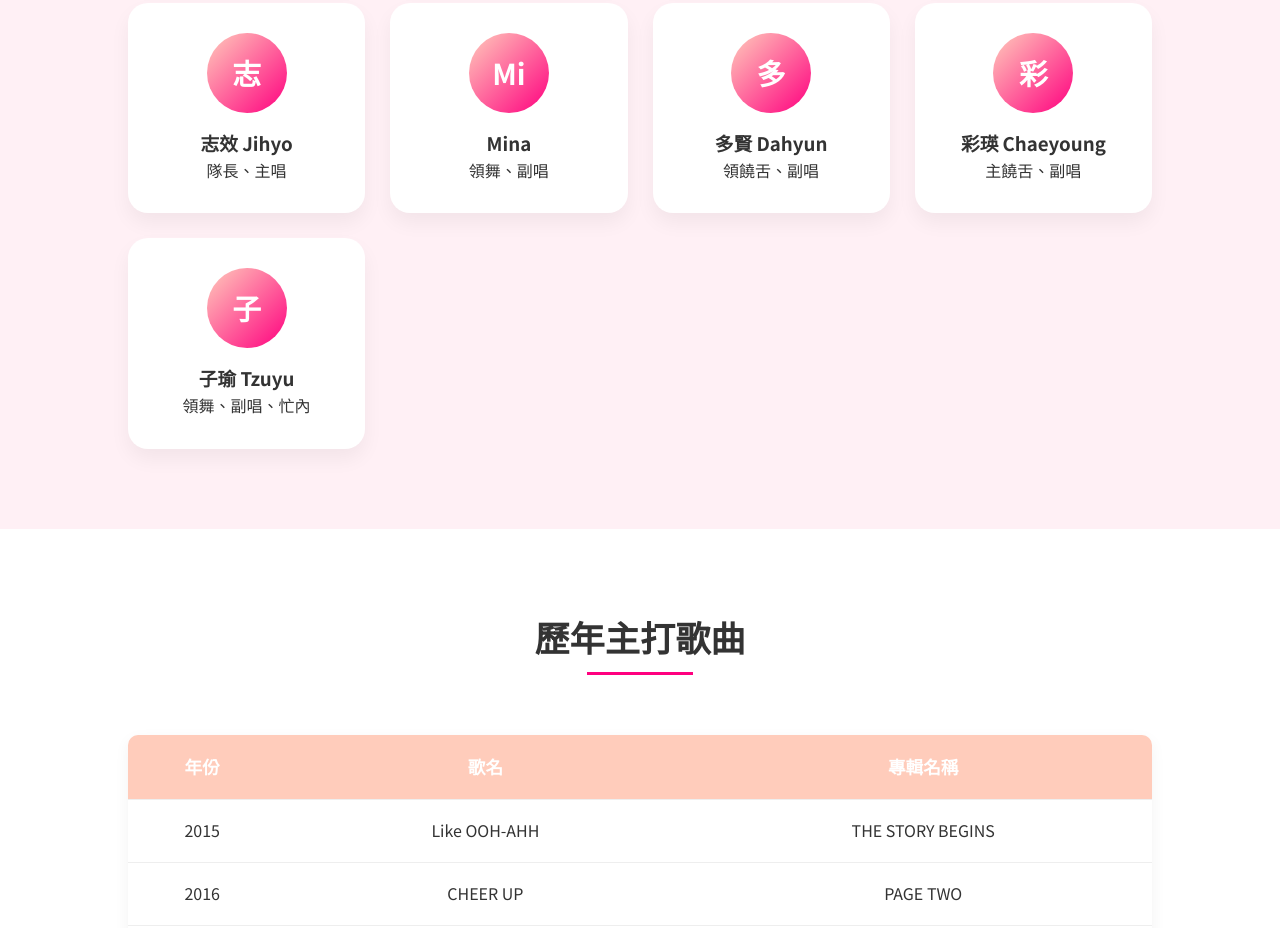
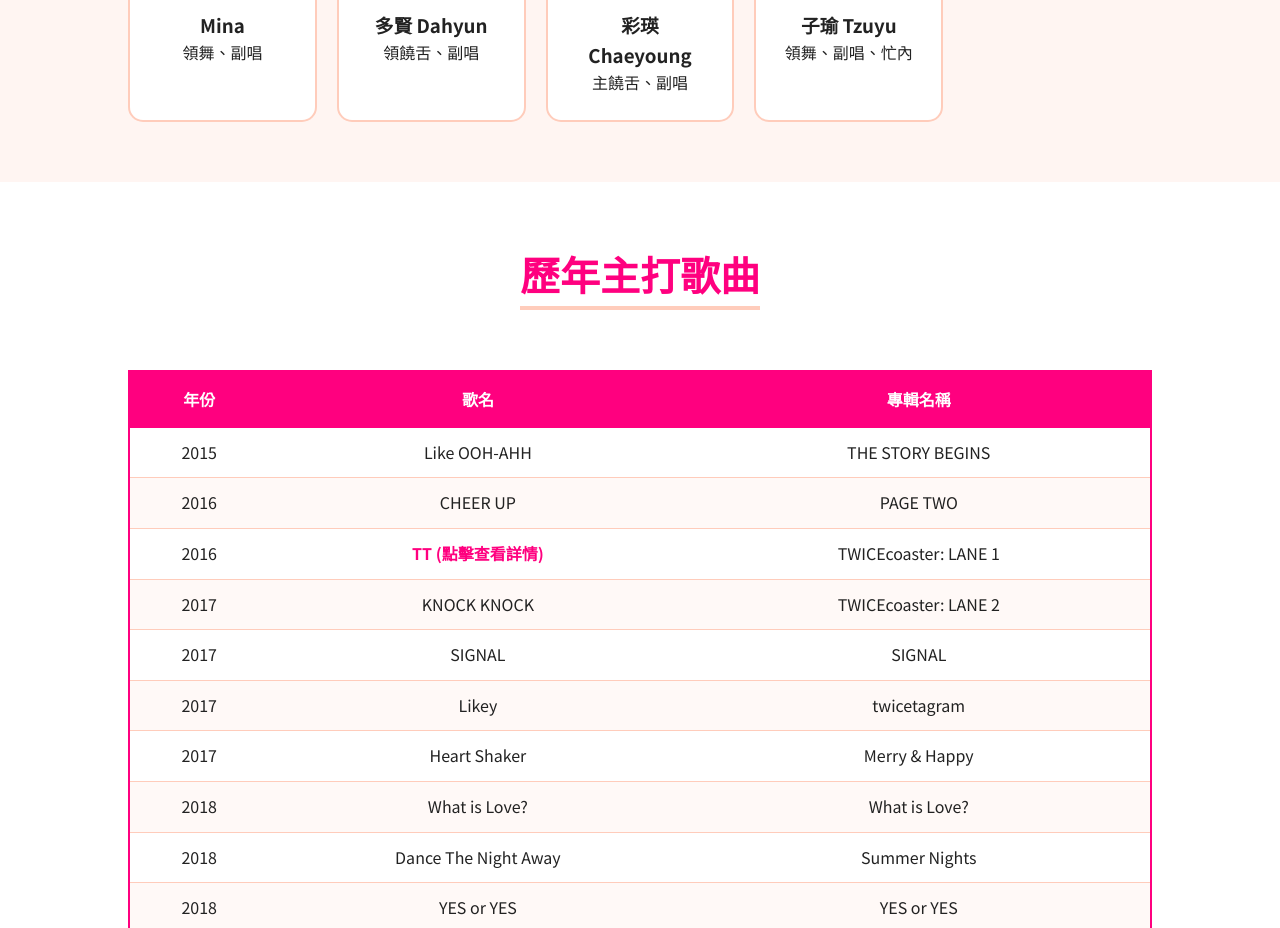
Before and after one commit to lja0625/happyhappyhappy, a plain HTML site: page index.html in a window 1280 px wide. Shown: the part 1272-2200 px from the top of the page. Drawn offline with Linux system fonts and the light colour scheme.

Commit message:
Update style.css

```diff
--- a/style.css
+++ b/style.css
@@ -1,9 +1,9 @@
-/* 全域設定 */
+/* 定義官方色 */
 :root {
-    --twice-apricot: #FFCCBB; /* 官方色：杏桃 */
-    --twice-magenta: #FF007F; /* 官方色：霓虹洋紅 */
-    --light-pink: #FFF0F5;
-    --dark-grey: #333;
+    --apricot: #FFCCBB;
+    --magenta: #FF007F;
+    --white: #ffffff;
+    --dark: #222;
 }
 
 * {
@@ -13,30 +13,29 @@
 }
 
 body {
-    font-family: 'Noto Sans TC', 'Microsoft JhengHei', sans-serif;
-    color: var(--dark-grey);
+    font-family: 'Noto Sans TC', sans-serif;
+    color: var(--dark);
     line-height: 1.6;
-    scroll-behavior: smooth;
     background-color: #fff;
 }
 
-/* 導覽列 */
+/* 導覽列：使用洋紅背景 */
 .navbar {
     display: flex;
     justify-content: space-between;
     align-items: center;
     padding: 1rem 5%;
-    background: white;
-    box-shadow: 0 2px 10px rgba(0,0,0,0.1);
+    background: var(--magenta);
     position: sticky;
     top: 0;
     z-index: 1000;
 }
 
 .logo {
-    font-size: 1.5rem;
+    font-size: 1.8rem;
     font-weight: bold;
-    color: var(--twice-magenta);
+    color: var(--white);
+    letter-spacing: 2px;
 }
 
 .nav-links {
@@ -44,28 +43,23 @@
     display: flex;
 }
 
-.nav-links li {
-    margin-left: 25px;
-}
+.nav-links li { margin-left: 20px; }
 
 .nav-links a {
     text-decoration: none;
-    color: var(--dark-grey);
+    color: var(--white);
     font-weight: bold;
     transition: 0.3s;
 }
 
 .nav-links a:hover {
-    color: var(--twice-magenta);
+    color: var(--apricot);
 }
 
-/* 英雄區塊 */
+/* 英雄區塊：杏桃與洋紅漸層 */
 .hero {
-    height: 60vh;
-    background: linear-gradient(rgba(0,0,0,0.3), rgba(0,0,0,0.3)),
-                url('https://images.unsplash.com/photo-1459749411177-042180ce673c?q=80&w=2070'); /* 暫用背景圖 */
-    background-size: cover;
-    background-position: center;
+    height: 50vh;
+    background: linear-gradient(135deg, var(--apricot) 30%, var(--magenta) 100%);
     display: flex;
     align-items: center;
     justify-content: center;
@@ -73,108 +67,87 @@
     text-align: center;
 }
 
-.hero-content h1 {
-    font-size: 3.5rem;
-    text-shadow: 2px 2px 10px rgba(0,0,0,0.5);
-    margin-bottom: 10px;
-}
+.hero h1 { font-size: 4rem; text-shadow: 2px 2px 10px rgba(0,0,0,0.2); }
 
-/* 區塊樣式 */
-.section {
-    padding: 80px 10%;
-    text-align: center;
-}
-
-.bg-light { background-color: var(--light-pink); }
+/* 區塊標題 */
+.section { padding: 60px 10%; text-align: center; }
 
 h2 {
-    font-size: 2.2rem;
+    font-size: 2.5rem;
     margin-bottom: 40px;
-    position: relative;
+    color: var(--magenta);
+    border-bottom: 4px solid var(--apricot);
     display: inline-block;
 }
 
-h2::after {
-    content: '';
-    width: 50%;
-    height: 3px;
-    background: var(--twice-magenta);
-    position: absolute;
-    bottom: -10px;
-    left: 25%;
-}
+.bg-light { background-color: #fff5f2; }
 
-/* 內容框 */
-.content-box {
-    max-width: 800px;
-    margin: 0 auto;
-    font-size: 1.1rem;
-}
-
-/* 成員網格 */
+/* 成員卡片設計 */
 .grid-container {
     display: grid;
-    grid-template-columns: repeat(auto-fit, minmax(200px, 1fr));
-    gap: 25px;
+    grid-template-columns: repeat(auto-fit, minmax(180px, 1fr));
+    gap: 20px;
 }
 
 .card {
     background: white;
-    padding: 30px 20px;
-    border-radius: 20px;
-    box-shadow: 0 10px 20px rgba(0,0,0,0.05);
+    padding: 25px;
+    border-radius: 15px;
+    border: 2px solid var(--apricot);
     transition: 0.3s;
 }
 
 .card:hover {
-    transform: translateY(-10px);
-    box-shadow: 0 15px 30px rgba(255, 0, 127, 0.2);
+    transform: scale(1.05);
+    border-color: var(--magenta);
+    box-shadow: 0 10px 20px rgba(255, 0, 127, 0.2);
 }
 
 .member-img {
-    width: 80px;
-    height: 80px;
-    background: linear-gradient(135deg, var(--twice-apricot), var(--twice-magenta));
+    width: 70px;
+    height: 70px;
+    background: var(--magenta);
     border-radius: 50%;
     margin: 0 auto 15px;
     display: flex;
     align-items: center;
     justify-content: center;
-    font-size: 1.8rem;
+    font-size: 1.5rem;
     color: white;
+}
+
+/* 表格顏色強化 */
+.song-table {
+    width: 100%;
+    border-collapse: collapse;
+    margin-top: 20px;
+    border: 2px solid var(--magenta);
+}
+
+.song-table th {
+    background-color: var(--magenta);
+    color: white;
+    padding: 15px;
+}
+
+.song-table td {
+    padding: 12px;
+    border-bottom: 1px solid var(--apricot);
+}
+
+.song-table tr:nth-child(even) { background-color: #fff9f7; }
+
+.song-link {
+    color: var(--magenta);
+    text-decoration: none;
     font-weight: bold;
 }
 
-/* 表格樣式優化 */
-.song-table {
-    width: 100%;
-    border-collapse: collapse;
-    margin-top: 30px;
-    background: white;
-    border-radius: 10px;
-    overflow: hidden;
-    box-shadow: 0 5px 15px rgba(0,0,0,0.05);
-}
+.song-link:hover { text-decoration: underline; }
 
-.song-table th, .song-table td {
-    padding: 18px;
-    border-bottom: 1px solid #eee;
-}
-
-.song-table th {
-    background-color: var(--twice-apricot);
-    color: white;
-    font-size: 1.1rem;
-}
-
-.song-table tr:hover {
-    background-color: #fff9f9;
-}
-
-/* 頁尾 */
 footer {
-    padding: 40px;
-    background: var(--dark-grey);
-    color: white;
+    padding: 30px;
+    background: var(--dark);
+    color: var(--white);
     text-align: center;
 }
```
